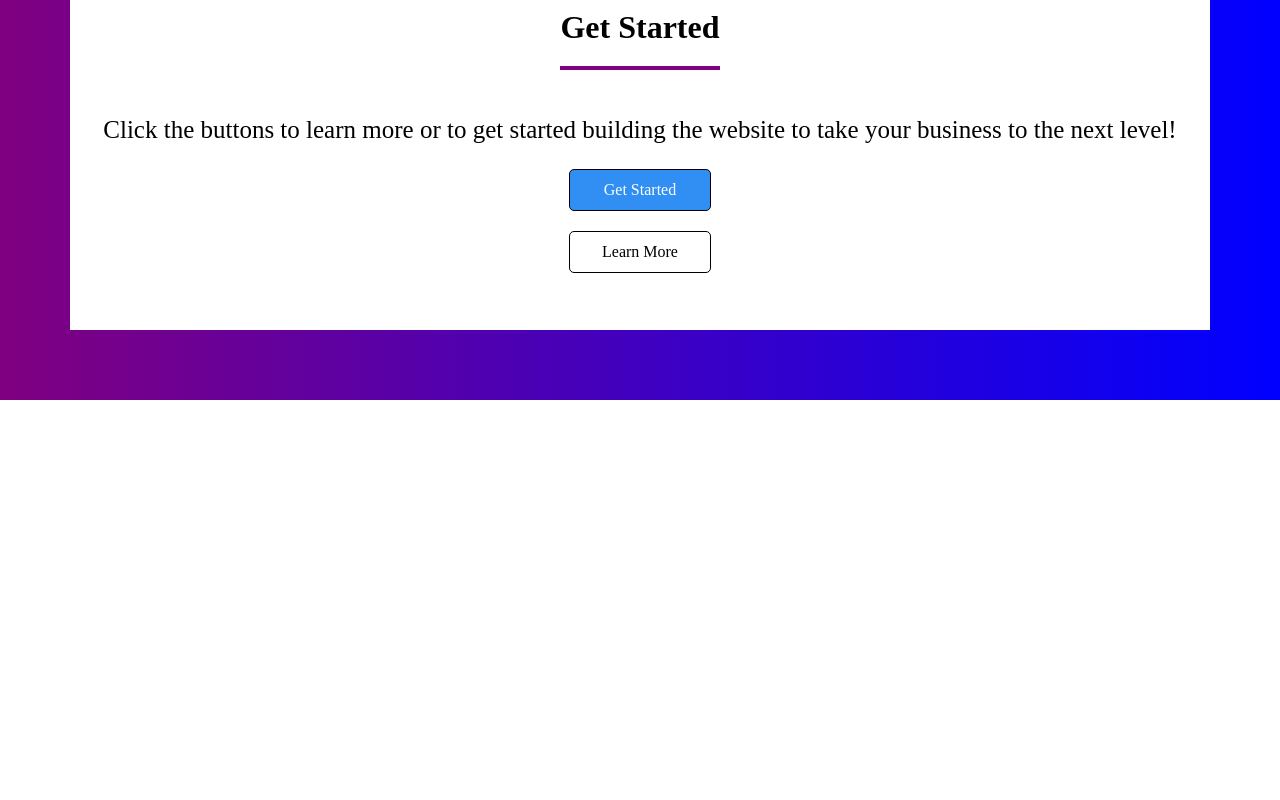
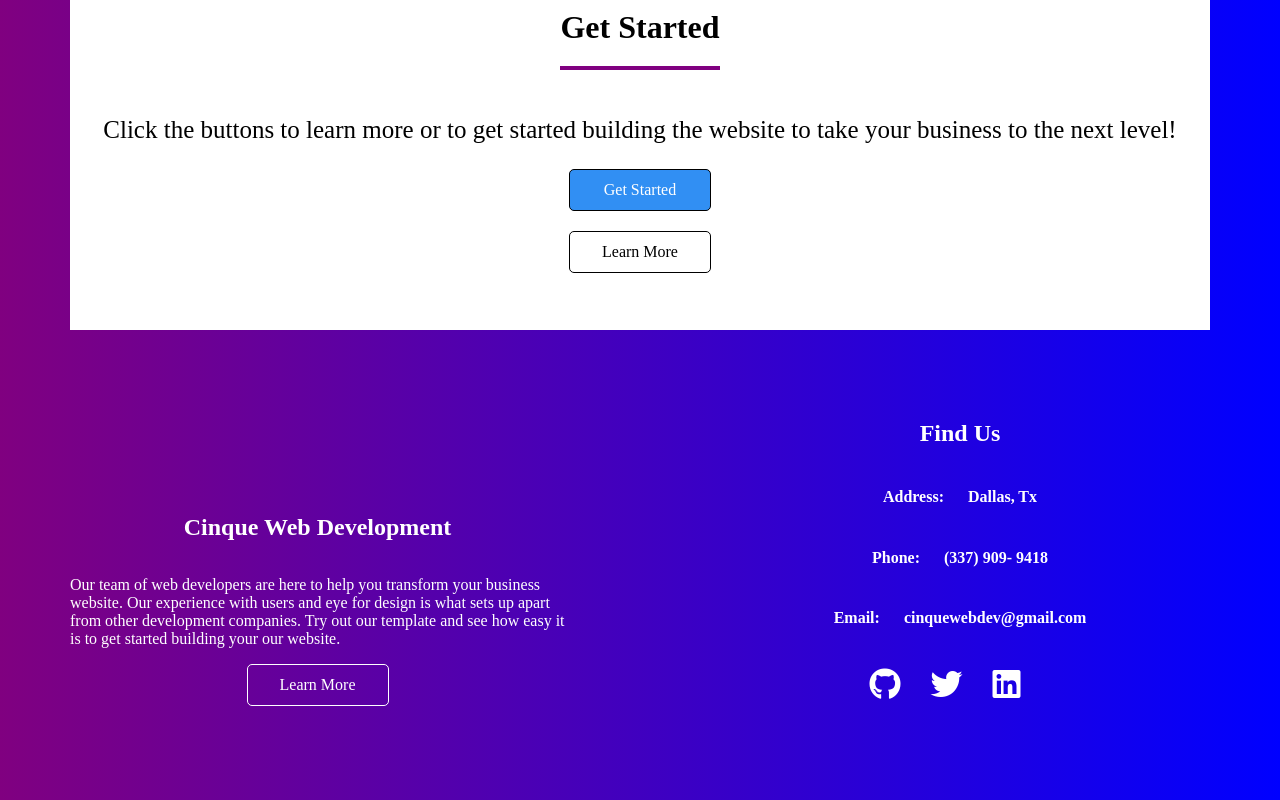
Before and after one commit to samueltrahan/moon.rt, a React (Create React App) app: page / in a window 1280 px wide. Shown: the part 2370-3170 px from the top of the page. Before the commit the page ends 2770 px from the top, so only its background shows below. Built offline with nearby package versions, Linux system fonts and the light colour scheme.

Commit message:
footer section complete

```diff
--- a/src/App.js
+++ b/src/App.js
@@ -3,6 +3,7 @@
 import './App.css';
 import Moon from './Assets/moon-logo.png'
 import Section from './components/Section/Section';
+import Footer from './components/Footer/Footer';
 
 export default function App() {
   return (
@@ -13,6 +14,7 @@
         <p className="header-content">A free, fully responsive React site template</p>
       </div>
         <Section />
+        <Footer />
     </Router>
   )
 }
--- /dev/null
+++ b/src/components/Footer/Footer.css
@@ -0,0 +1,74 @@
+.footer {
+  height: 400px;
+  display: grid;
+  grid-template-columns: 1fr 1fr;
+}
+
+
+.cinque {
+  margin-left: 70px;
+  margin-right: 75px;
+  grid-column: 1/2;
+  display: flex;
+  justify-content: center;
+  align-items: center;
+  flex-direction: column;
+  color: white;
+}
+
+.footer-title {
+  text-decoration: none;
+  color: white;
+}
+
+.footer-title:hover {
+  color: purple;
+}
+.footer-btn {
+  display: flex;
+  justify-content: center;
+  align-items: center;
+  text-decoration: none;
+  color: white;
+  border: 1px solid white;
+  border-radius: 5px;
+  height: 40px;
+  width: 140px;
+}
+
+.footer-btn:hover {
+  background-color: rgb(230, 227, 227);
+  color: black;
+}
+
+.cinque-biz {
+  color: white;
+  grid-column: 2/3;
+}
+
+.info {
+  display: flex;
+  justify-content: center;
+  align-items: center;
+  flex-direction: column;
+}
+
+.contact-link {
+  text-decoration: none;
+  color: white;
+}
+.social-section {
+  display: flex;
+  justify-content: center;
+  align-items: center;
+}
+
+.social-links {
+  color: white;
+  margin-right: 30px;
+  margin-top: 20px;
+}
+
+.social-links:hover {
+  color: purple;
+}
--- /dev/null
+++ b/src/components/Footer/Footer.js
@@ -0,0 +1,33 @@
+import React from "react";
+import { Link } from "react-router-dom";
+import "./Footer.css";
+
+export default function Footer() {
+  return (
+    <div className="footer">
+      <div className="cinque">
+        <h2><a className="footer-title" href="https://www.cinquewb.com">Cinque Web Development</a></h2>
+        <p>
+          Our team of web developers are here to help you transform your
+          business website. Our experience with users and eye for design is what
+          sets up apart from other development companies. Try out our template
+          and see how easy it is to get started building your our website.
+        </p>
+        <Link className="footer-btn" to="/explore" role="button">Learn More</Link>
+      </div>
+      <div className="cinque-biz">
+        <div className="info">
+        <h2>Find Us</h2>
+        <h4>Address: &nbsp;&nbsp;&nbsp;&nbsp; Dallas, Tx</h4>
+        <h4>Phone: &nbsp;&nbsp;&nbsp;&nbsp; <a className="contact-link" href="tel:1-337-909-9418">(337) 909- 9418</a></h4>
+        <h4>Email: &nbsp;&nbsp;&nbsp;&nbsp;&nbsp;<a className="contact-link" href="mailto:cinquewebdev@gmail.com">cinquewebdev@gmail.com</a></h4>
+        </div>
+        <div className="social-section">
+          <a className="social-links" href="https://github.com/Cinque-Web-Development"><i className="fab fa-github fa-2x"></i></a>
+          <a className="social-links" href="https://twitter.com/cinquewebdev"><i className="fab fa-twitter fa-2x"></i></a>
+          <a className="social-links" href="https://www.linkedin.com/company/cinque-web-dev"><i className="fab fa-linkedin fa-2x"></i></a>
+        </div>
+      </div>
+    </div>
+  );
+}
```
Also changed, not shown: 1 other file (tests, documents, lock files or other folders).
